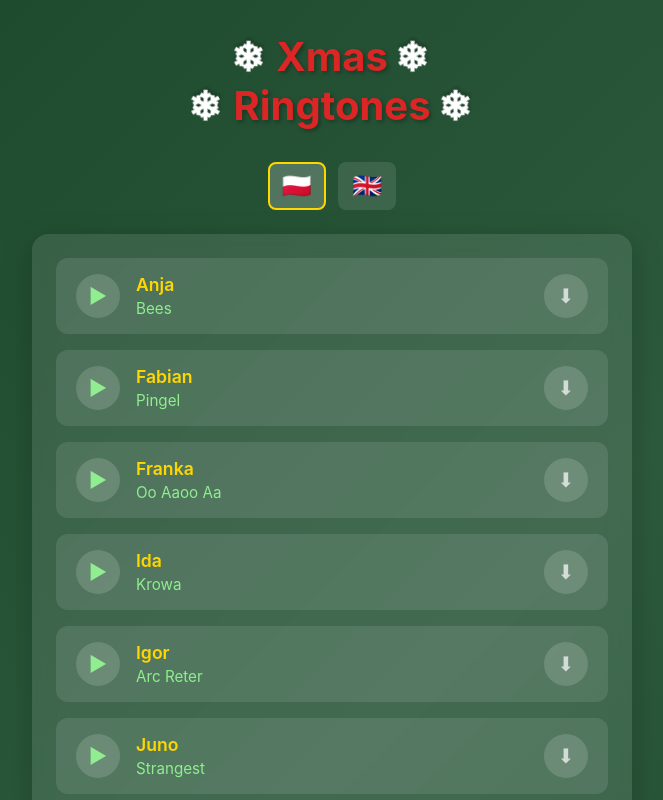
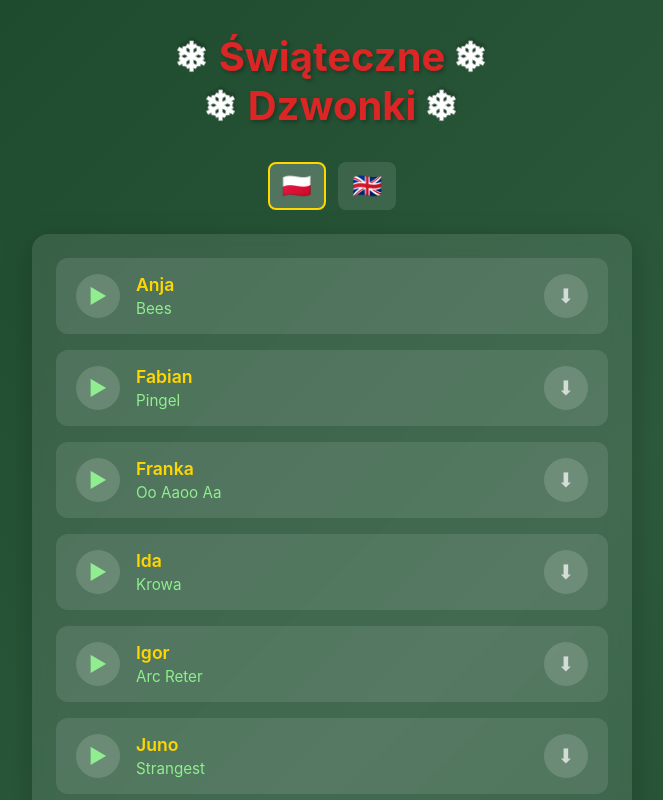
Before and after one commit to remmelt/xmas-ringtones, a plain HTML site: page index.html in a window 1280 px wide. Shown: the top 800 px of the page, without its empty margins (308-971 px from the left). Drawn offline with Linux system fonts and the light colour scheme.

Commit message:
new version

```diff
--- a/index.html
+++ b/index.html
@@ -177,9 +177,9 @@
 </head>
 <body>
     <div class="container">
-        <h1>
-            <span class="snowflake">❄</span> Xmas <span class="snowflake">❄</span><br>
-            <span class="snowflake">❄</span> Ringtones <span class="snowflake">❄</span>
+        <h1 id="title">
+            <span class="snowflake">❄</span> <span data-i18n="titleLine1">Xmas</span> <span class="snowflake">❄</span><br>
+            <span class="snowflake">❄</span> <span data-i18n="titleLine2">Ringtones</span> <span class="snowflake">❄</span>
         </h1>
 
         <div class="lang-picker">
@@ -302,11 +302,15 @@
     (function() {
         var translations = {
             pl: {
+                titleLine1: 'Świąteczne',
+                titleLine2: 'Dzwonki',
                 showEveryone: 'Pokaż wszystkich',
                 instructions: 'Na iPhone (iOS 26+): Pobierz, a następnie ustaw jako dzwonek z aplikacji Pliki.',
                 footer: 'Wesołych Świąt! 🎄'
             },
             en: {
+                titleLine1: 'Xmas',
+                titleLine2: 'Ringtones',
                 showEveryone: 'Show everyone',
                 instructions: 'On iPhone (iOS 26+): Tap to download, then set as ringtone from Files.',
                 footer: 'Merry Christmas! 🎄'
```
Also changed, not shown: index.template.html (+7 -3 lines).
